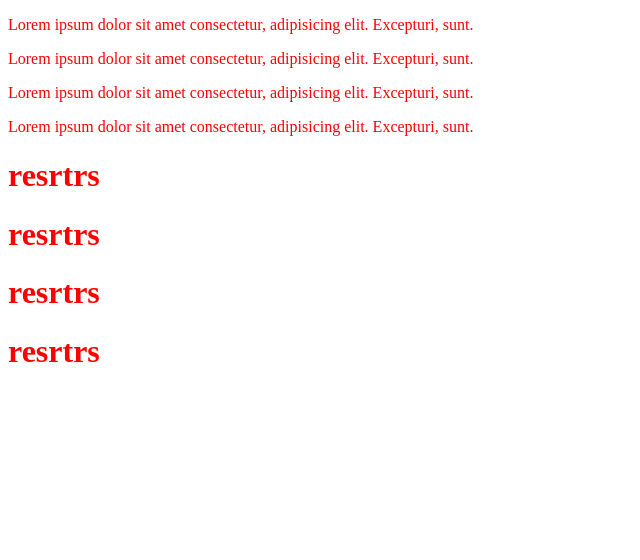
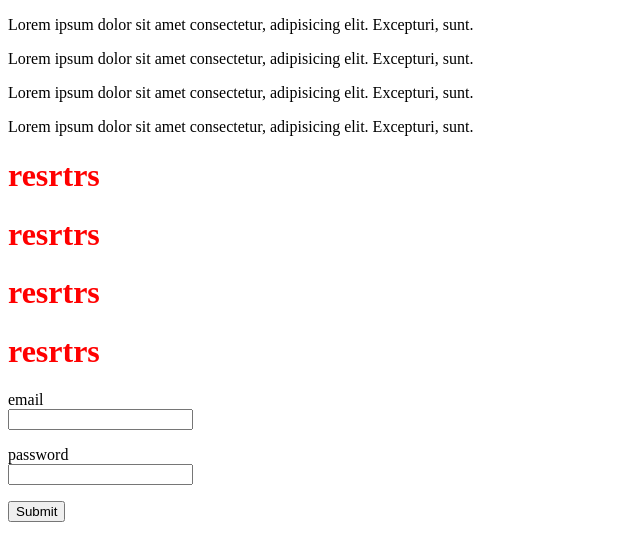
Before and after one commit to OladikCurieux/test, a plain HTML site: page index.html in a window 1280 px wide. Shown: the whole page, without its empty margins (0-640 px from the left). Drawn offline with Linux system fonts and the light colour scheme.

Commit message:
add new form

```diff
--- a/index.html
+++ b/index.html
@@ -6,20 +6,42 @@
    <meta name="viewport" content="width=device-width, initial-scale=1.0">
    <title>Document</title>
    <style>
-      [class]{
+      [class~="test-h"]{
          color: red;
+      }
+      [class="test"]{
+         color: green;
+      }
+      input[type]{
+         margin-bottom: 1rem;
       }
    </style>
 </head>
 <body>
-   <p class="test-p">Lorem ipsum dolor sit amet consectetur, adipisicing elit. Excepturi, sunt.</p>
-   <p class="test-p">Lorem ipsum dolor sit amet consectetur, adipisicing elit. Excepturi, sunt.</p>
-   <p class="test-p">Lorem ipsum dolor sit amet consectetur, adipisicing elit. Excepturi, sunt.</p>
-   <p class="test-p">Lorem ipsum dolor sit amet consectetur, adipisicing elit. Excepturi, sunt.</p>
+   <div>
+      <p class="test-p">Lorem ipsum dolor sit amet consectetur, adipisicing elit. Excepturi, sunt.</p>
+      <p class="test-p">Lorem ipsum dolor sit amet consectetur, adipisicing elit. Excepturi, sunt.</p>
+      <p class="test-p">Lorem ipsum dolor sit amet consectetur, adipisicing elit. Excepturi, sunt.</p>
+      <p class="test-p">Lorem ipsum dolor sit amet consectetur, adipisicing elit. Excepturi, sunt.</p>
 
-   <h1 class="test-h">resrtrs</h1>
-   <h1 class="test-h">resrtrs</h1>
-   <h1 class="test-h">resrtrs</h1>
-   <h1 class="test-h">resrtrs</h1>
+      <h1 class="test-h">resrtrs</h1>
+      <h1 class="test-h new-st">resrtrs</h1>
+      <h1 class="test-h new-st1">resrtrs</h1>
+      <h1 class="test-h new-st2">resrtrs</h1>
+   </div>
+
+   <form action="">
+      <div>
+         <label>email</label><br>
+         <input type="text" name="login">
+      </div>
+      <div>
+         <labl>password</labl><br>
+         <input type="password" name="password">
+      </div>
+      <div>
+         <input type="submit" name="btn">
+      </div>
+   </form>
 </body>
 </html>
```
